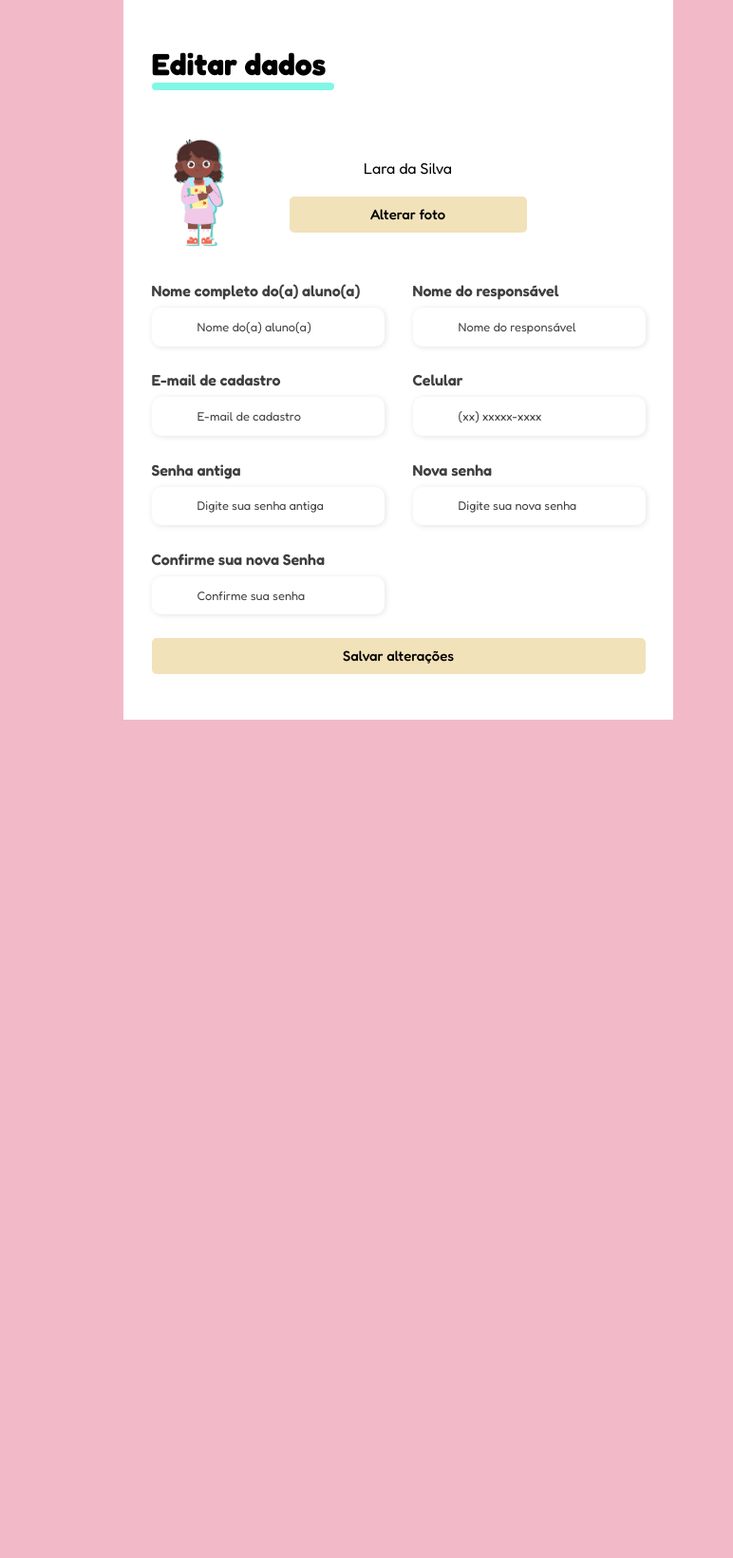
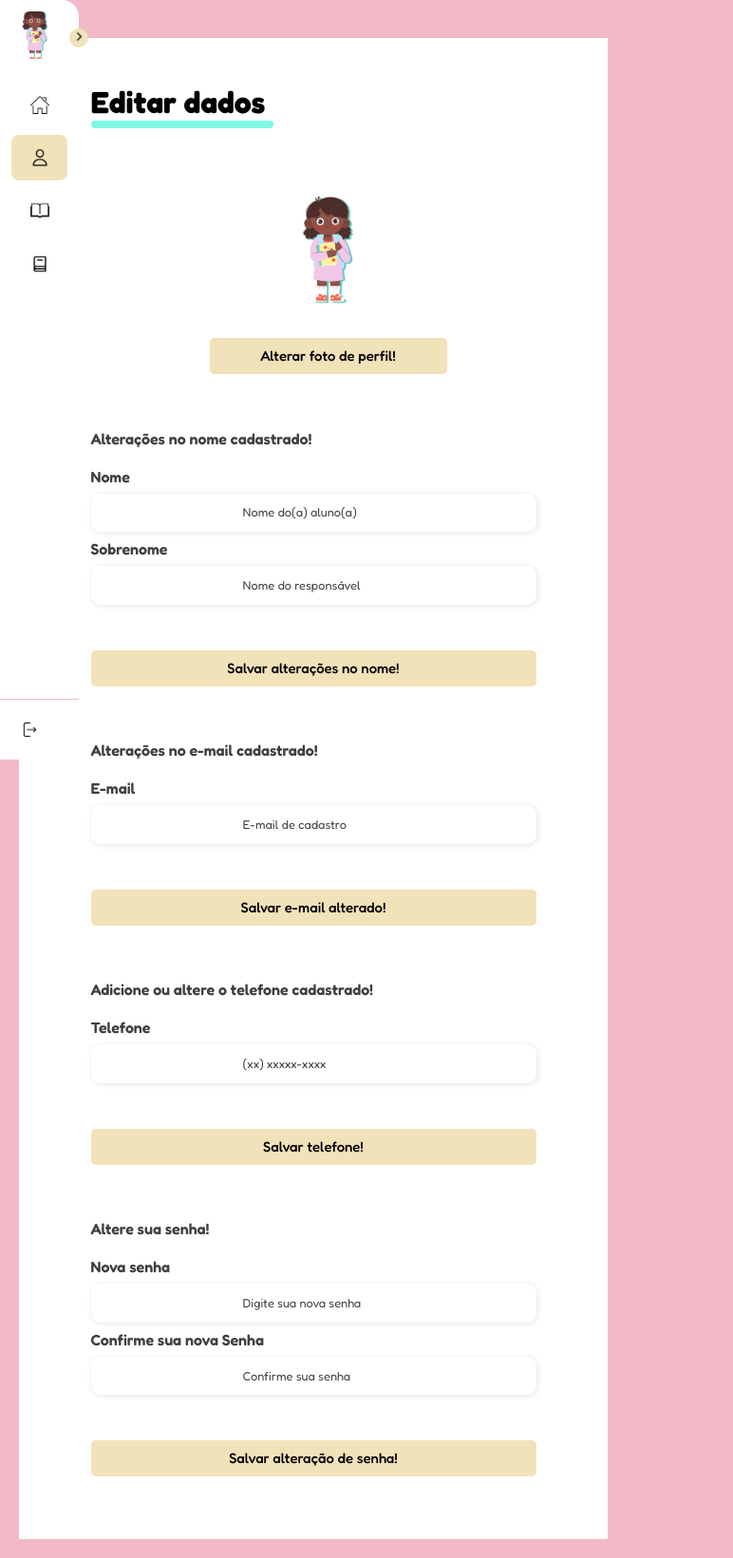
Before and after one commit to saragso/Universo-Dos-Livrinhos, a PHP site: page /editarDadosUser.html in a window 1280 px wide. Shown: the whole page at 95% size, without its empty margins (0-772 px from the left). Before the commit the page ends 800 px from the top, so only its background shows below. Run offline with PHP 8.4, Linux system fonts and the light colour scheme.

Commit message:
alteracao do formulario de edicao de perfil

```diff
--- a/Assets/CSS/editarDadosUser.css
+++ b/Assets/CSS/editarDadosUser.css
@@ -1,7 +1,7 @@
-/*importando a fonte 'fredoka'*/
+/* Importando a fonte 'Fredoka' */
 @import url('https://fonts.googleapis.com/css2?family=Fredoka:wght@300..700&display=swap');
 
-/*Conteúdos gerais*/
+/* Estilos gerais */
 * {
   padding: 0;
   margin: 0;
@@ -9,69 +9,216 @@
   font-family: "Fredoka", sans-serif;
   font-optical-sizing: auto;
   font-style: normal;
-  font-variation-settings:
-    "wdth" 100;
+  font-variation-settings: "wdth" 100;
 }
 
-/*Estilizando o corpo da página*/
+/* Estilizando o corpo da página */
 body {
   display: flex;
   min-height: 100vh;
   background-color: #F2BAC9;
+  margin: 0;
 }
 
-/*Estilizando o conteúdo principal da página*/
+/* Estilizando o conteúdo principal da página */
 main {
   padding: 20px;
-  position: fixed;
-  z-index: 1;
-  padding-left: calc(82px + 20px);
+  width: 100%;
+  flex-grow: 1;
 }
 
-/*estilizando o container*/
+/* Estilizando o menu lateral */
+#sidebar {
+  display: flex;
+  flex-direction: column;
+  justify-content: space-between;
+  background-color: white;
+  height: 100vh;
+  border-radius: 0px 18px 18px 0px;
+  position: fixed;  /* Mantém o menu lateral fixo */
+  top: 0;
+  left: 0;
+  transition: all 0.5s;
+  min-width: 82px;
+  z-index: 2;
+}
+
+#sidebar-content {
+  padding: 12px;
+}
+
+/* Estilizando as informações do usuário no menu lateral */
+#user {
+  display: flex;
+  align-items: center;
+  gap: 8px;
+  margin-bottom: 24px;
+}
+
+#user-avatar {
+  width: 50px;
+  height: 50px;
+  object-fit: cover;
+  border-radius: 20px;
+}
+
+#user-infos {
+  display: flex;
+  flex-direction: column;
+}
+
+#user-infos span:last-child {
+  color: black;
+  font-size: 12px;
+}
+
+/* Estilizando os itens do menu lateral */
+#side-itens {
+  display: flex;
+  flex-direction: column;
+  gap: 8px;
+  list-style: none;
+}
+
+.side-item {
+  border-radius: 8px;
+  padding: 14px;
+  cursor: pointer;
+}
+
+.side-item.active {
+  background-color: #F2E2BA;
+}
+
+.side-item:hover:not(.active),
+#logout-btn:hover {
+  background-color: #F2BAC9; /* Define a cor de fundo ao passar o mouse */
+}
+
+/* Estilizando os links da barra lateral */
+.side-item a {
+  text-decoration: none;
+  display: flex;
+  align-items: center;
+  justify-content: center;
+  color: black;
+}
+
+.side-item.active a {
+  color: black;
+}
+
+.side-item a img {
+  display: flex;
+  align-items: center;
+  justify-content: center;
+  width: 20px;
+  height: 20px;
+}
+
+/* Estilizando o botão de logout */
+#logout {
+  border-top: 1px solid #F2BAC9;
+  padding: 12px;
+}
+
+#logout-btn {
+  border: none;
+  padding: 12px;
+  font-size: 14px;
+  display: flex;
+  gap: 20px;
+  align-items: center;
+  border-radius: 8px;
+  text-align: start;
+  cursor: pointer;
+  background-color: transparent;
+}
+
+/* Estilizando o botão de abrir o menu lateral */
+#open-btn {
+  position: absolute;
+  top: 30px;
+  right: -10px;
+  background-color: #F2E2BA;
+  color: black;
+  border-radius: 100%;
+  width: 20px;
+  height: 20px;
+  border: none;
+  cursor: pointer;
+}
+
+#open-btn-icon {
+  transition: transform 0.3s ease;
+}
+
+.open-sidebar #open-btn-icon {
+  transform: rotate(180deg);
+}
+
+/* Estilizando a descrição de itens do menu lateral */
+.item-description {
+  width: 0px;
+  overflow: hidden;
+  white-space: nowrap;
+  text-overflow: ellipsis;
+  font-size: 14px;
+  transition: width 0.6s;
+  height: 0px;
+}
+
+/* Estilizando o menu lateral quando aberto */
+#sidebar.open-sidebar {
+  min-width: 15%;
+}
+
+#sidebar.open-sidebar .item-description {
+  width: 150px;
+  height: auto;
+}
+
+#sidebar.open-sidebar .side-item a {
+  justify-content: flex-start;
+  gap: 14px;
+}
+
+/* Estilizando o container */
 .container {
   width: 100%;
-  height: 100%;
   display: flex;
   justify-content: center;
   align-items: center;
-  margin: 100px;
-  margin-left: 28px;
-  margin-top: -20px;
-
+  margin-top: 20px;
 }
 
-/*Estilizando o card*/
+/* Estilizando o card */
 .card {
   width: 540px;
   background-color: white;
-  opacity: 80%;
+  opacity: 95%;
   border-radius: 16px;
   display: flex;
   align-items: center;
   flex-direction: column;
   box-shadow: rgba(100, 100, 111, 0.2) 0px 7px 29px 0px;
-
 }
 
-/*Estilizando o texto do conteúdo*/
+/* Estilizando o texto do conteúdo */
 .container-text {
-  margin-top: -40px;
   margin-top: 10px;
 }
 
 h1.nome {
   margin: 0;
-
 }
 
 h3.desc {
   font-weight: 400;
-
 }
 
-/*conteúdo da página*/
-/*Estilizando o formulário*/
+/* Conteúdo da página */
+/* Estilizando o formulário */
 .form {
     width: 50%;
     display: flex;
@@ -99,7 +246,7 @@ h3.desc {
     border-radius: 10px;
 }
 
-/*Estilizando inputs*/
+/* Estilizando inputs */
 .input-group {
     display: flex;
     flex-wrap: wrap;
@@ -115,7 +262,7 @@ h3.desc {
 
 .input-box input {
     margin: 0.5rem 0;
-    padding: 0.8rem 3rem;
+    padding: 0.8rem 10rem;
     border: none;
     border-radius: 10px;
     box-shadow: 1px 1px 6px #0000001c;
@@ -141,7 +288,7 @@ h3.desc {
     color: #000000be;
 }
 
-/*Estilizando o botão de salvar alterações*/
+/* Estilizando o botão de salvar alterações */
 .continue-button button {
     width: 100%;
     margin-top: 2.5rem;
@@ -150,7 +297,6 @@ h3.desc {
     padding: 0.62rem;
     border-radius: 5px;
     cursor: pointer;
-    margin-top: -1px;
 }
 
 .continue-button button:hover {
@@ -164,7 +310,7 @@ h3.desc {
     color: #000;
 }
 
-  /*media queries para ajustes de layout responsivo*/
+/* Media queries para ajustes de layout responsivo */
 @media screen and (max-width: 1330px) {
     .form-image {
         display: none;
@@ -192,7 +338,7 @@ h3.desc {
     }
 }
 
-/*Estilizando o botão de alterar foto*/
+/* Estilizando o botão de alterar foto */
 .botao-foto button {
   width: 50%;
   margin-top: 2.5rem;
@@ -215,7 +361,7 @@ h3.desc {
   color: #000;
 }
 
-/*Estilizando a foto de perfil*/
+/* Estilizando a foto de perfil */
 .foto-perfil {
   display: flex;
   align-items: center;
@@ -225,7 +371,6 @@ h3.desc {
 
 .foto {
   margin-right: -80px;
-
 }
 
 .alterar-foto {
--- a/editarDadosUser.html
+++ b/editarDadosUser.html
@@ -10,6 +10,78 @@
 
 </head>
 <body>
+    <!--início do menu lateral-->
+    <nav id="sidebar">
+        <div id="sidebar-content">
+            <div id="user">
+                <img src="./Assets/Imagens/avatar.png" id="user-avatar" alt="avatar do usuário" width="50px">
+                <p id="user-infos">
+                    <span class="item-description">
+                        Lara
+                    </span>
+                    <span class="item-description">
+                        7 anos, estudante
+                    </span>
+                </p>
+            </div>
+
+            <ul id="side-itens">
+
+                <li class="side-item">
+                    <a href="./inicioUser.html">
+                        <img class="icon-dashboard" src="./Assets/Imagens/icon homepage.png" alt="icone casa - dashboard" width="15px">
+                        <span class="item-description">
+                            Início
+                        </span>
+                    </a>
+                </li>
+
+                <li class="side-item active">
+                    <a href="./perfilUser.html">
+                        <img class="icon-perfil" src="./Assets/Imagens/icon user.png" alt="icone perfil do usuário" width="15px">
+                        <span class="item-description">
+                            Perfil
+                        </span>
+                    </a>
+                </li>
+
+                <li class="side-item">
+                    <a href="./livrosAlugadosUser.html">
+                        <img class="icon-livros-alugados" src="./Assets/Imagens/icon books.png" alt="icone livros alugados" width="15px">
+                        <span class="item-description">
+                            Livros alugados
+                        </span>
+                    </a>
+                </li>
+
+                <li class="side-item">
+                    <a href="./catalogoLivrosUser.html">
+                        <img class="" src="./Assets/Imagens/icon catalog.png" alt="icone catálogo de livros" width="15px">
+                        <span class="item-description">
+                            Catálogo de livros
+                        </span>
+                    </a>
+                </li>
+
+            </ul>
+
+            <button id="open-btn">
+                <img id="open-btn-icon" src="./Assets/Imagens/icon seta.ico" alt="icone de seta" width="15px">
+            </button>
+        </div>
+
+        <div id="logout">
+            <button id="logout-btn">
+                <img id="logout-btn-icon" src="./Assets/Imagens/icon logout.ico" alt="ícone logout" width="15px">
+                <span class="item-description">
+                    Logout
+                </span>
+            </button>
+        </div>
+
+    </nav> <!--fim do menu lateral-->
+
+
     <main> <!--conteúdo da página-->
         <div class="container">
             <div class="form">
@@ -19,60 +91,80 @@
                             <h1>Editar dados</h1>
                         </div>
                     </div>
+
+    <br>
+                    <div class="input-group">
                         <div class="foto-perfil">
                             <div class="foto">
                                 <img src="./Assets/Imagens/avatar.png" alt="foto de perfil do usuário Lara" width="100px">
-                        </div>
                                 <div class="alterar-foto">
-                            <p>Lara da Silva</p>
+                                    <div class="input-box">
                                     <div class="botao-foto">
-                                <button><a href="#">Alterar foto</a> </button>
+                                        <button><a href="#">Alterar foto de perfil!</a> </button>
                                     </div>
                                     </div>
                                 </div>
-    <br>
+                            </div>
+                        </div>
+                    </div>
+                    <br><br>
                     <div class="input-group">
                         <div class="input-box">
-                            <label for="nome-aluno">Nome completo do(a) aluno(a)</label>
+                            <label>Alterações no nome cadastrado!</label><br>
+                            <label for="nome-aluno">Nome</label>
                             <input id="Nome completo do aluno" type="text" name="nome-aluno" placeholder="Nome do(a) aluno(a)" required maxlength="30">
+
+                            <label for="sobrenome">Sobrenome</label>
+                            <input id="nome-responsavel" type="text" name="nome-responsavel" placeholder="Nome do responsável" required maxlength="50">
+                        <!--Botão para salvar alterações-->
+                        <div class="continue-button">
+                            <button><a href="#">Salvar alterações no nome!</a> </button>
+                        </div>
+                        </div>
+                    </div>
+                    <br><br>
+                    <div class="input-group">
+                        <div class="input-box">
+                            <label>Alterações no e-mail cadastrado!</label><br>
+                            <label for="email">E-mail</label>
+                            <input id="email" type="email" name="email" placeholder="E-mail de cadastro" required maxlength="80">
+                        <!--Botão para salvar alterações-->
+                        <div class="continue-button">
+                            <button><a href="#">Salvar e-mail alterado!</a> </button>
+                        </div>
                         </div>
 
+                    </div>
+                    <br><br>
+                    <div class="input-group">
                         <div class="input-box">
-                            <label for="nome-responsavel">Nome do responsável</label>
-                            <input id="nome-responsavel" type="text" name="nome-responsavel" placeholder="Nome do responsável" required maxlength="50">
+                            <label>Adicione ou altere o telefone cadastrado!</label><br>
+                            <label for="number">Telefone</label>
+                            <input id="number" type="tel" name="tel" placeholder="(xx) xxxxx-xxxx" required maxlength="11">
+                            <!--Botão para salvar alterações-->
+                        <div class="continue-button">
+                            <button><a href="#">Salvar telefone!</a> </button>
                         </div>
+                        </div>
+                    </div>
+                    <br><br>
+                    <div class="input-group">
                         <div class="input-box">
-                            <label for="email">E-mail de cadastro</label>
-                            <input id="email" type="email" name="email" placeholder="E-mail de cadastro" required maxlength="80">
+                            <label>Altere sua senha!</label><br>
+                            <label for="new-password">Nova senha</label>
+                            <input id="new-password" type="password" name="new-password" placeholder="Digite sua nova senha" required maxlength="8">
+                            <label for="confirmPassword">Confirme sua nova Senha</label>
+                            <input id="confirm-new-Password" type="password" name="confirm-new-Password" placeholder="Confirme sua senha" required maxlength="8">
+                        <!--Botão para salvar alterações-->
+                            <div class="continue-button">
+                                <button><a href="#">Salvar alteração de senha!</a> </button>
                              </div>
 
-                        <div class="input-box">
-                            <label for="number">Celular</label>
-                            <input id="number" type="tel" name="number" placeholder="(xx) xxxxx-xxxx" required maxlength="11">
                         </div>
-
-                        <div class="input-box">
-                            <label for="password">Senha antiga</label>
-                            <input id="password" type="password" name="password" placeholder="Digite sua senha antiga" required maxlength="8">
                     </div>
-
-                        <div class="input-box">
-                            <label for="new-password">Nova  senha</label>
-                            <input id="new-password" type="password" name="new-password" placeholder="Digite sua nova senha" required maxlength="8">
                     </div>
 
 
-                        <div class="input-box">
-                            <label for="confirmPassword">Confirme sua nova Senha</label>
-                            <input id="confirm-new-Password" type="password" name="confirm-new-Password" placeholder="Confirme sua senha" required maxlength="8">
-                        </div>
-
-                    </div>
-
-                    <!--Botão para salvar alterações-->
-                    <div class="continue-button">
-                        <button><a href="#">Salvar alterações</a> </button>
-                    </div>
                 </form>
             </div>
         </div>
```
Also changed, not shown: perfilUser.html (+10 -5 lines). Lines whose indentation alone changed are shown as unchanged.
